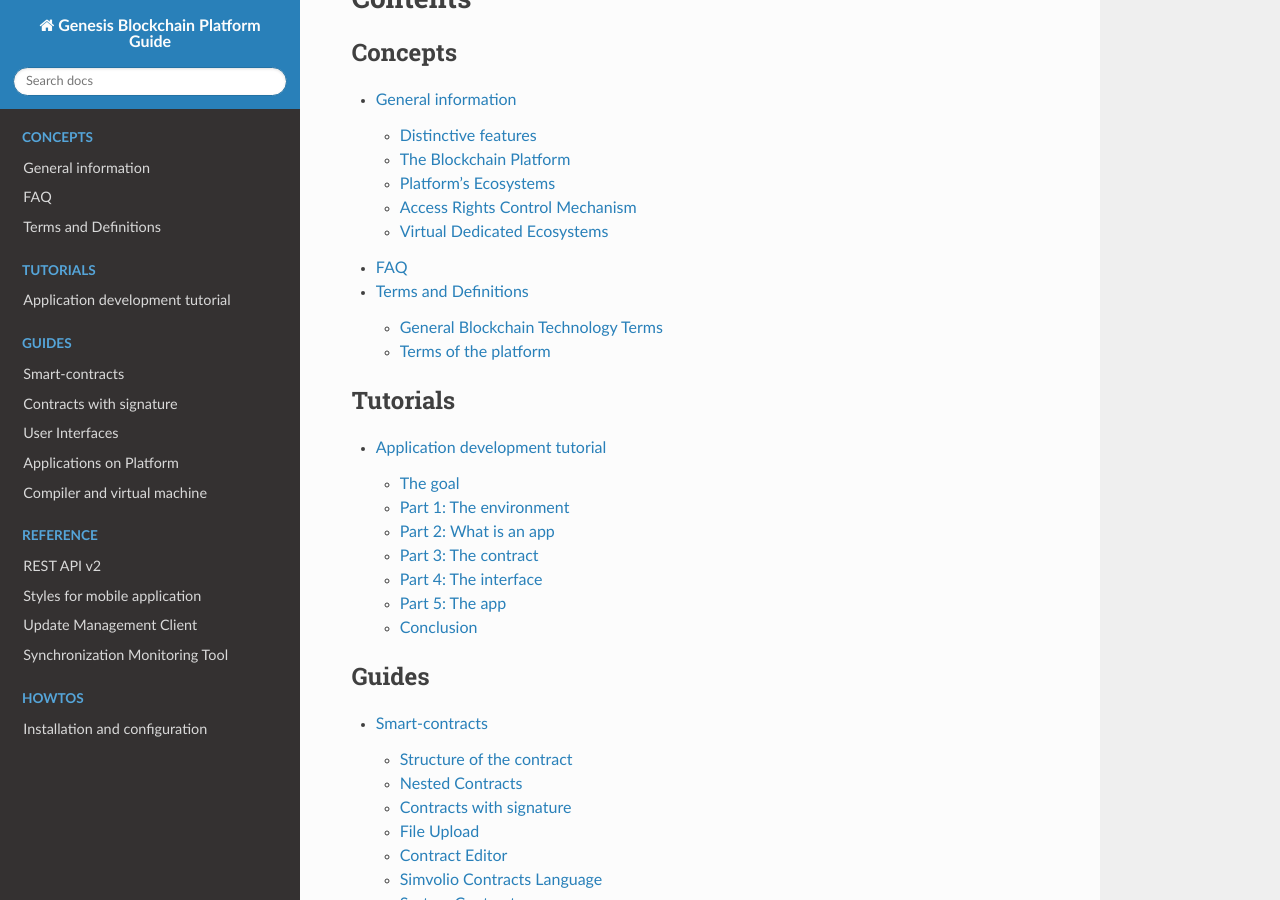
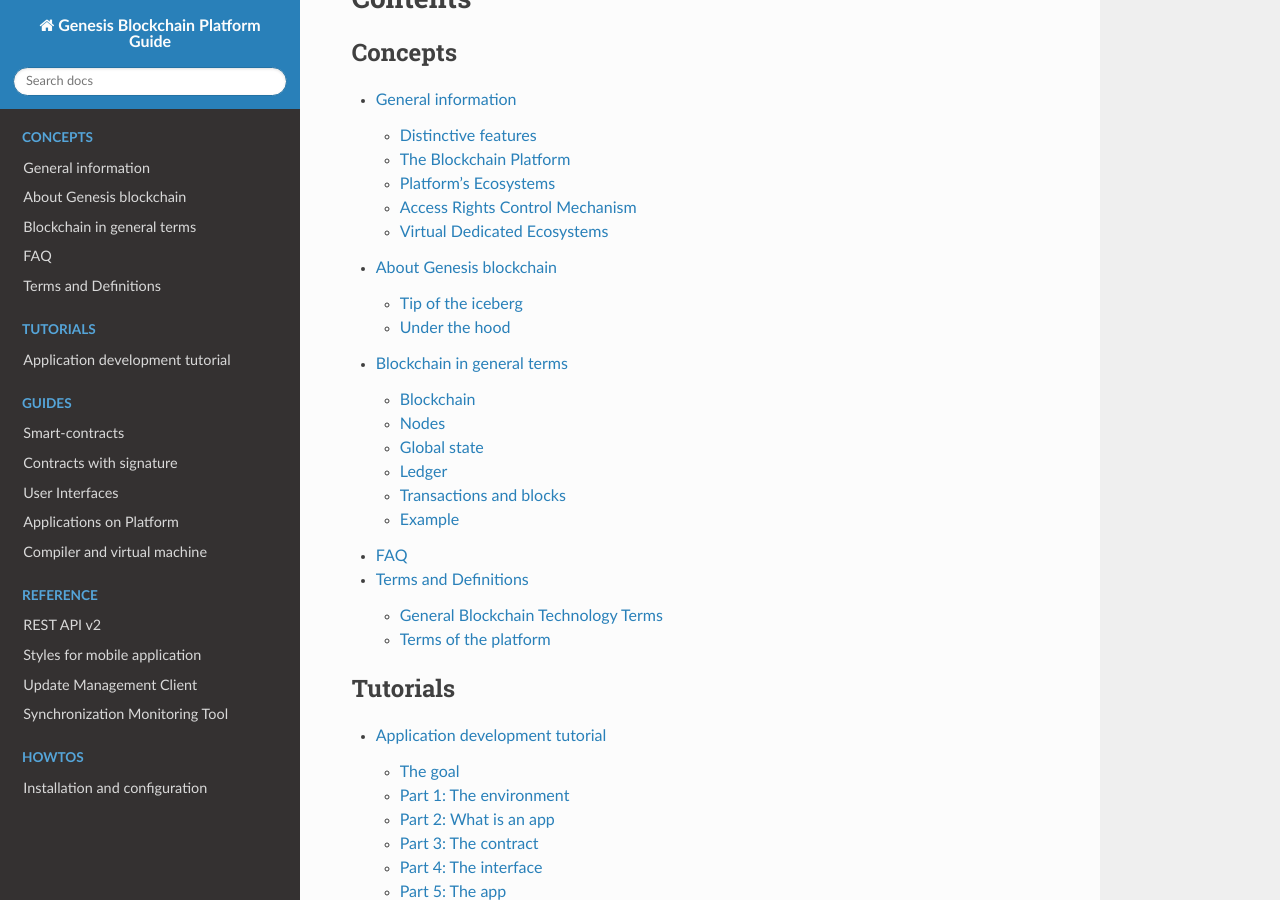
Before and after one commit to AplaProject/apla-docs-en, a Sphinx documentation site: the page built from source/index.rst, in a window 1280 px wide and 900 px high, scrolled down 874 px. Built offline with Sphinx 7.4.7 and the Read the Docs theme 2.0.0, drawn with Linux system fonts in a browser that asks for light colours; some of the changed lines change nothing that is shown.

Commit message:
blockchain basics and platform blockchain description

```diff
--- /dev/null
+++ b/source/concepts/blockchain-basics.rst
@@ -0,0 +1,59 @@
+Blockchain in general terms
+###########################
+
+This section explains, in general terms, how blockchain technology works.
+
+Blockchain
+==========
+
+A blockchain is a distributed *ledger* of *operations* performed on a *global state* by *members* of a blockchain network.
+
+
+Nodes
+=====
+
+Members of a blockchain network are called *nodes*. Each member owns a copy of the global state and a copy of the ledger. There is no central server or authority that holds master copies. Instead, nodes use the  ledger to agree upon what the global state must be.
+
+
+Global state
+============
+
+The *global state* is a set of data. Most common implementation of a global state is a database.
+
+The global state is mutable. It can be changed with operations that members write to the ledger. For example, a database entry with the asset owner name can be changed, so that a new person owns the asset.
+
+
+Ledger
+======
+
+The *ledger* (or *blockchain*) is a list of operations that were performed on a global state.
+
+The ledger is immutable. The blockchain technology makes it so that operations written to the ledger cannot be modified or removed at a later date. For example, there is no way to back-out the operation that states that the asset owner name was changed at some point.
+
+
+Transactions and blocks
+=======================
+
+The operations that members write to the ledger are called *transactions*.
+
+Every member can write transactions to the ledger. A selected member (*validating node*) checks that this transaction is valid and can be written to the ledger. If it is so, this member generates a new *block* in the blockchain and signs it. A block usually holds several transactions.
+
+This block is passed to other network nodes that validate the block. If the block is valid, they include it in their ledger and perform all the transactions from this block on their copy of the global state. Once all members have validated the block, the network have reached *consensus*. This block is considered valid by all the nodes of a blockchain network, and the global state is the same for all the nodes.
+
+.. note::
+
+    |platform| uses a proof-of-authority consensus mechanism. Only the selected nodes called *validating nodes* can generate new blocks.
+
+    Other blockchain-based projects use different consensus mechanisms. For example, bitcoin cryptocurrency uses prof-of-work mechanism, where a node that solved a complex equation is awarded a right to create a new block.
+
+
+Example
+=======
+
+For example, three friends own a collection of expensive automobiles, which are stored in a hangar. Each friend has a list of automobiles in the hangar and a log of operations for the hangar.
+
+In blockchain terms, three friends are network nodes, the hangar is a global state, the automobiles in the hangar are data stored in the global state, the log of operations is a ledger, and entries in this log are transactions.
+
+Now, for example, one of the friends buys a new automobile and decides to add it to the hangar. He sends a message to his friends. The message says that he has added a Buick 1961 to the hangar. One of the friends (appointed for this task) validates this claim, for example, by contacting the hangar personnel and checking if the new automobile is really there. If this message is valid, he adds a new entry to his copy of the operations log and adjusts his list of automobiles. He also tells all other friends what he has changed in his operations log. Other friends check that the change was correct and adjust their list of automobiles in the hangar. When all three friends have accepted the change in their ledger and adjusted their list of automobiles, the change was finalized.
+
+In blockchain terms, one of the network nodes generated a transaction and sent it to other nodes. One of the validating nodes then validated this transaction and added a new block to the ledger. This block was sent to other network nodes who validated it, added it to the blockchain, and changed their global state accordingly. Once all nodes have made the changes to the ledger and to the global state, it is said that the network have reached the consensus.
--- /dev/null
+++ b/source/concepts/blockchain-layers.rst
@@ -0,0 +1,132 @@
+.. -- Conditionals Genesis / Apla -------------------------------------------------
+
+.. backend GitHub repo name and link
+.. |backend_gh| replace:: `go-genesis`_
+.. _go-genesis: https://github.com/GenesisKernel/go-genesis
+.. .. |backend_gh| replace:: `go-apla`_
+.. .. _go-apla: https://github.com/AplaProject/go-apla
+
+
+.. frontend GitHub repo name and link
+.. |frontend_gh| replace:: `genesis-front`_
+.. _genesis-front: https://github.com/GenesisKernel/genesis-front
+.. .. |frontend_gh| replace:: `apla-front`_
+.. .. _apla-front: https://github.com/AplaProject/apla-front
+
+
+
+About |platform| blockchain
+###########################
+
+This section explains how |platform| works with blockchain.
+
+
+Tip of the iceberg
+==================
+
+If you are interested in developing |platform| apps, using them, or managing ecosystems, then you probably don't need to know anything about the |platform| blockchain at all.
+
+In |platform|, the blockchain and the blockchain network are hidden from ecosystem members, administrators, and even app developers. Instead, |platform| provides interfaces for all these groups of users. These interfaces provide access to the top layer of a blockchain: its tamper-proof distributed *global state*.
+
+
+App developers
+--------------
+
+In technical terms, the *global state* is a set of data. |platform|'s implementation of its global state is a database. Applications written by app developers interact with this database in a usual way: by querying, inserting, and updating the database tables.
+
+|platform| applications are a collection of contracts and pages that interact with tables. Under the hood, contracts are converted into transactions, validated, and written to the blockchain. This leads to changes in the global state, the database. For an app developer, however, a contract is a function. When it is executed, data is written to the database. A page is also a set of functions. Some of them display page elements, other fetch data from the database. No knowledge of transactions, block generation or consensus algorithms is required from an application developer to work with |platform| blockchain.
+
+
+Ecosystem members
+-----------------
+
+Ecosystem members are regular users of |platform|. They interact with the *global state* via apps written by app developers.
+
+Regular users can view and modify the database from application pages, like they would do in a common web application: by filling forms, pressing buttons, and navigating pages.
+
+
+Some of these apps are *platform apps*, which are provided by |platform| developers. Platform apps are included in every ecosystem. They provide core functionality for managing ecosystems. Examples include apps that create new accounts, allow voting for ecosystem parameter changes, and allow token transfer between accounts.
+
+Other apps are *ecosystem apps*, that implement some certain functionality or business process specific to an ecosystem. Examples include apps for supply chain and accounting, banking, trading, and governance institutions.
+
+
+Under the hood
+==============
+
+
+The layers
+----------
+
+Under the top layer that is visible to ecosystem members and app developers, lies the "engine" of |platform|, its node network and blockchain protocols.
+
+You can think of |platform| as having several layers:
+
+    - User interfaces layer
+
+        Ecosystem members interact with applications via pages and page elements.
+
+    - Apps layer
+
+        App developers interact with global state (database tables) via contract and page code.
+
+    - Global state layer
+
+        Global state (database) is updated and synchronized based on the operations written to the distributed ledger of operations (blockchain).
+
+    - Blockchain layer
+
+        Distributed ledger of operations is updated with new blocks. New blocks hold the operations (transactions) that must be performed on the global state.
+
+    - Node network layer
+
+        Network nodes implement |platform| blockchain protocol. They distribute transactions in the node network, validate these transactions and generate new blocks. Blocks are, in turn, distributed and validated by network nodes. The distributed ledger is kept synchronized for all nodes in a network. If conflicts occur, nodes agree upon which block chains are considered valid and rollback the invalid block chains.
+
+    - Transactions layer
+
+        Transactions that are basis for block generation and blockchain protocol itself are a result of actions performed at the top layer. As explained in :ref:`implementation`, transactions are automatically generated by |platform| frontend, Molis client.
+
+        When a user or a developer makes an action such as clicking a button on a page or executing a contract from the code editor, Molis converts this action into a transaction and sends it to the network node that it is connected to.
+
+
+Thus, the top layer is connected to the bottom layer and the transaction flow goes in the opposite direction:
+
+    - A user action in an app creates a transaction.
+
+    - The transaction gets included in a block.
+
+    - The block is included in the blockchain.
+
+    - Changes in the blockchain cause changes in the global state, the action is applied to the database.
+
+    - The database changes are displayed in the app.
+
+
+.. _implementation:
+
+The implementation
+------------------
+
+.. todo::
+
+    When detailed docs about implementation (daemons) are ready, link them here and to the blockchain chapter below.
+
+
+Two main components of |platform| are its backend, |backend_gh|, and Molis client, |frontend_gh|.
+
+
+Molis client:
+
+    - Provides a user interface for |platform|.
+
+    - Provides an IDE for app development.
+
+    - Sends transactions to the backend via :doc:`REST API</reference/api2>`.
+
+        Transactions are created automatically for user actions that require a transaction. For example, when an app developer executes a contract from the IDE, Molis converts this action into a transaction.
+
+
+The backend:
+
+    - Keeps the global state (the database) of the node.
+    - Implements all |platform| blockchain protocols.
+    - Implements :doc:`REST API</reference/api2>`.
--- a/source/index.rst
+++ b/source/index.rst
@@ -44,6 +44,8 @@
    :caption: Concepts
 
    concepts/about-the-platform.rst
+   concepts/blockchain-layers.rst
+   concepts/blockchain-basics.rst
    concepts/faq.rst
    concepts/thesaurus.rst
 
```
